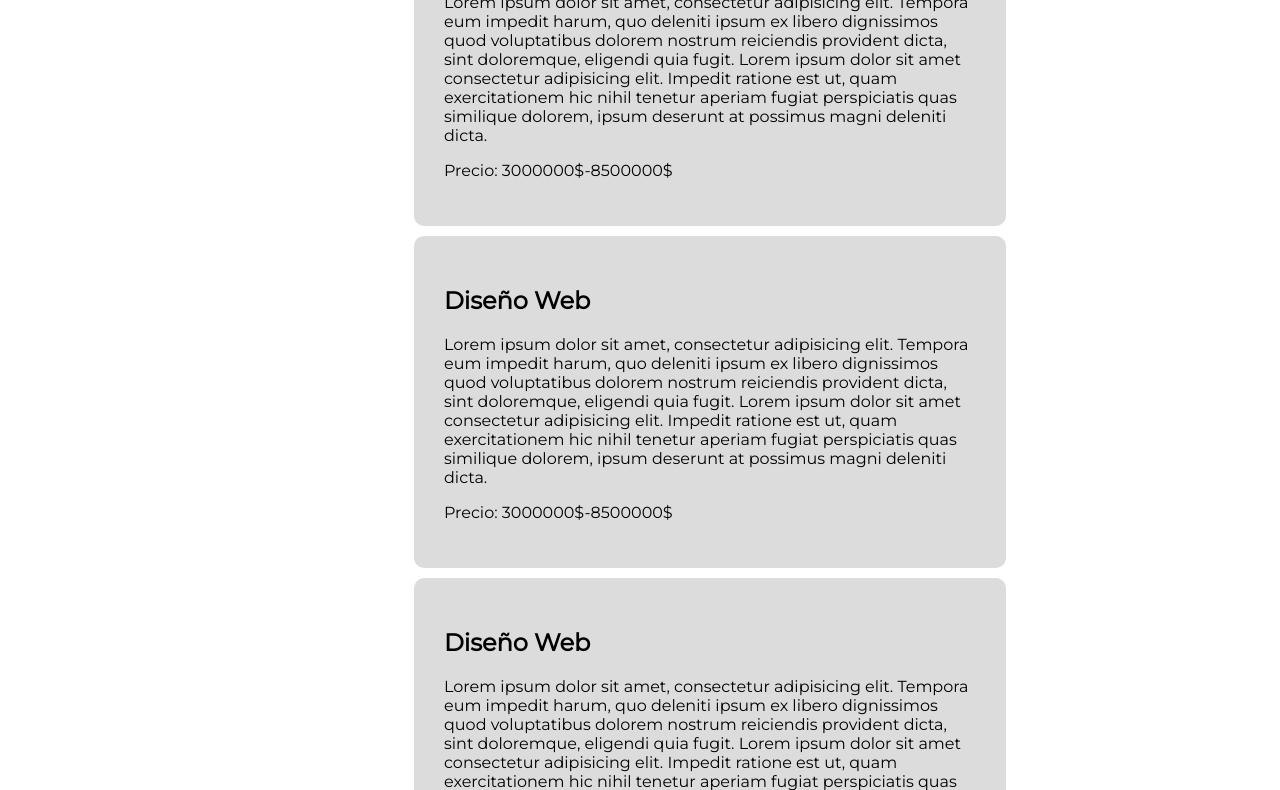
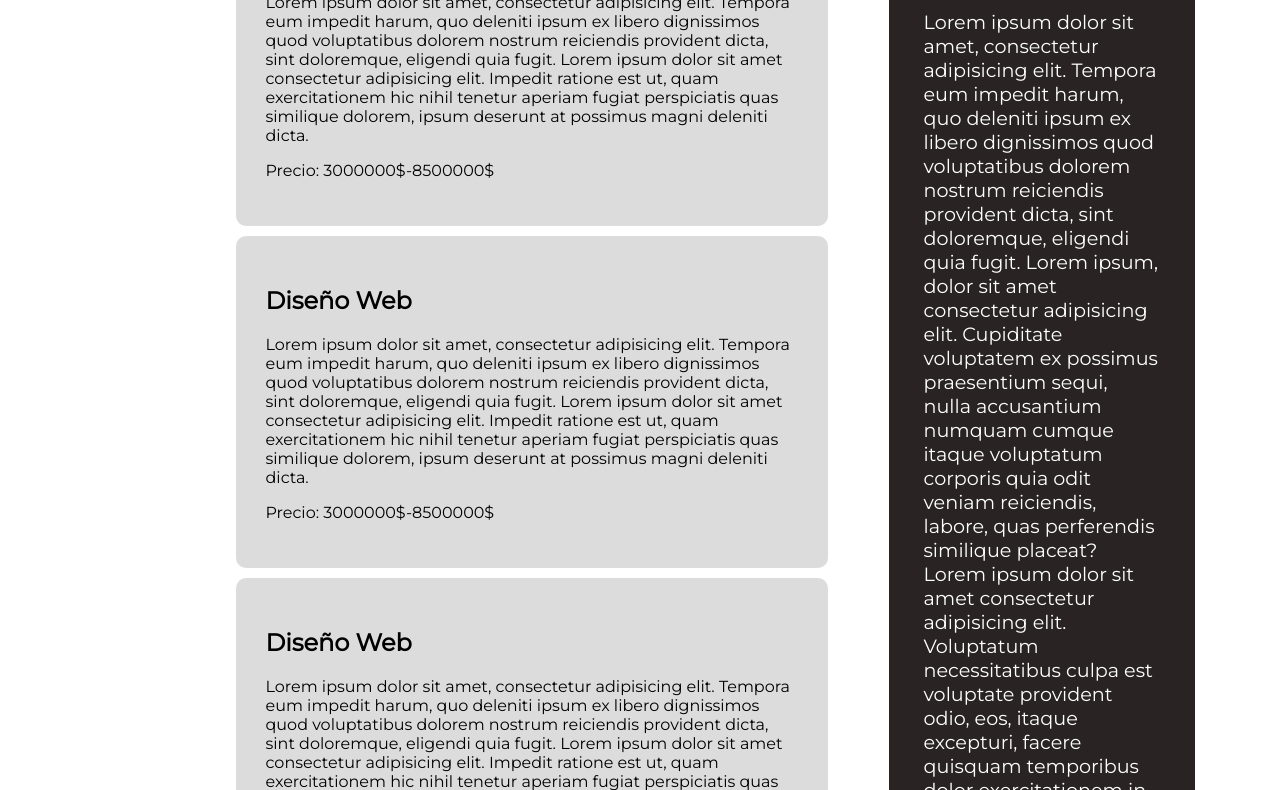
Before and after one commit to JuanC0de/Maqueta_Desarrollo_Web, a plain HTML site: page contacto.html in a window 1280 px wide. Shown: the part 442-1232 px from the top of the page. Drawn offline with Linux system fonts and the light colour scheme.

Commit message:
Agregado el mapa en el formulario contacto

```diff
--- a/contacto.html
+++ b/contacto.html
@@ -38,7 +38,7 @@
     </div>
     <div class="panel_info_nosotros">
         <div class="left_column">
-            <h1>Servicios</h1>
+            <h1>Contacto</h1>
             <div class="targets">
                 <h2>Diseño Web</h2>
                 <p>Lorem ipsum dolor sit amet, consectetur adipisicing elit. Tempora eum impedit harum, quo deleniti
@@ -72,7 +72,8 @@
                 <p>Precio: 3000000$-8500000$</p>
             </div>
         </div>
-        <div class="right_column_contacto">
+        <div class="right_columnContacto">
+            <div class="info">
             <h1>¿Que hacemos?</h1>
             <p>Lorem ipsum dolor sit amet, consectetur adipisicing elit. Tempora eum impedit harum, quo deleniti ipsum
                 ex libero dignissimos quod voluptatibus dolorem nostrum reiciendis provident dicta, sint doloremque,
@@ -80,7 +81,8 @@
             Lorem ipsum, dolor sit amet consectetur adipisicing elit. Cupiditate voluptatem ex possimus praesentium sequi, nulla accusantium numquam cumque itaque voluptatum corporis quia odit veniam reiciendis, labore, quas perferendis similique placeat?
         Lorem ipsum dolor sit amet consectetur adipisicing elit. Voluptatum necessitatibus culpa est voluptate provident odio, eos, itaque excepturi, facere quisquam temporibus dolor exercitationem in mollitia impedit eum! Magni, molestiae rerum?
             Lorem ipsum dolor sit amet consectetur adipisicing elit. Provident eum fugiat quos repellendus, earum odio natus optio consectetur libero dolorem illum ex quisquam excepturi quibusdam repudiandae iste pariatur ipsa corporis! </p>
-            <iframe src="https://www.google.com/maps/embed?pb=!1m18!1m12!1m3!1d7954.615018338561!2d-75.67140537030025!3d4.5385524035378975!2m3!1f0!2f0!3f0!3m2!1i1024!2i768!4f13.1!3m3!1m2!1s0x8e38f5aaa70689d1%3A0x46074d66ee20f3a2!2sSENA%20Centro%20de%20comercio%20y%20turismo!5e0!3m2!1ses!2sco!4v1663425611807!5m2!1ses!2sco" width="400" height="300" style="border:0;" allowfullscreen="" loading="lazy" referrerpolicy="no-referrer-when-downgrade"></iframe>
+            </div>
+            <iframe src="https://www.google.com/maps/embed?pb=!1m18!1m12!1m3!1d7954.615018338561!2d-75.67140537030025!3d4.5385524035378975!2m3!1f0!2f0!3f0!3m2!1i1024!2i768!4f13.1!3m3!1m2!1s0x8e38f5aaa70689d1%3A0x46074d66ee20f3a2!2sSENA%20Centro%20de%20comercio%20y%20turismo!5e0!3m2!1ses!2sco!4v1663425611807!5m2!1ses!2sco" width="480" height="300" style="border:0;" allowfullscreen="" loading="lazy" referrerpolicy="no-referrer-when-downgrade"></iframe>
         </div>
     </div>
     <footer>
--- a/css/styles.css
+++ b/css/styles.css
@@ -145,8 +145,23 @@ main h1{
 }
 /*Fin servicios*/
 /*Inicio Contacto*/
-.right_column_contacto{
+.right_columnContacto{
+    width: 30%;
+    height: auto;
+    margin-top: 3.6rem;
 
+}
+.info{
+    color:white;
+    background: var(--color-3);
+    padding: 35px;
+    font-size: 1.2rem;
+    border-radius: 15px;
+    margin-bottom: 40px;
+}
+.right_columnContacto iframe{
+    width: 100%;
+    border-radius: 15px;
 }
 /*Fin Contacto*/
 .buscador_boletin{
```
